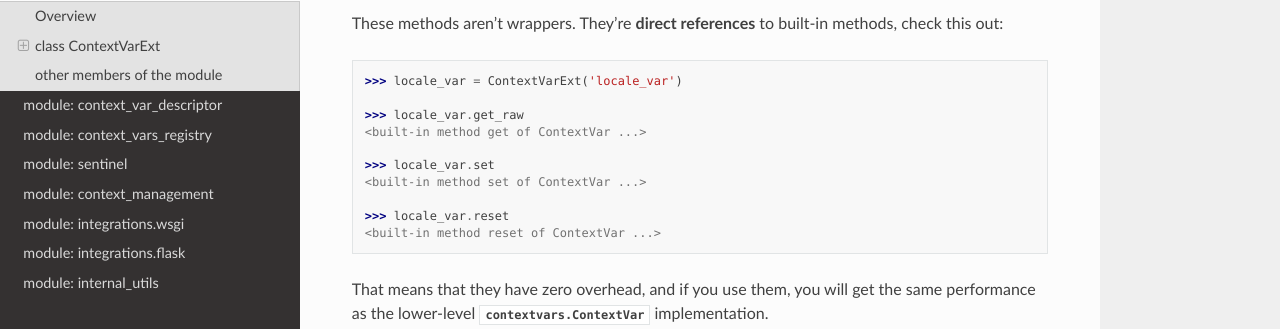
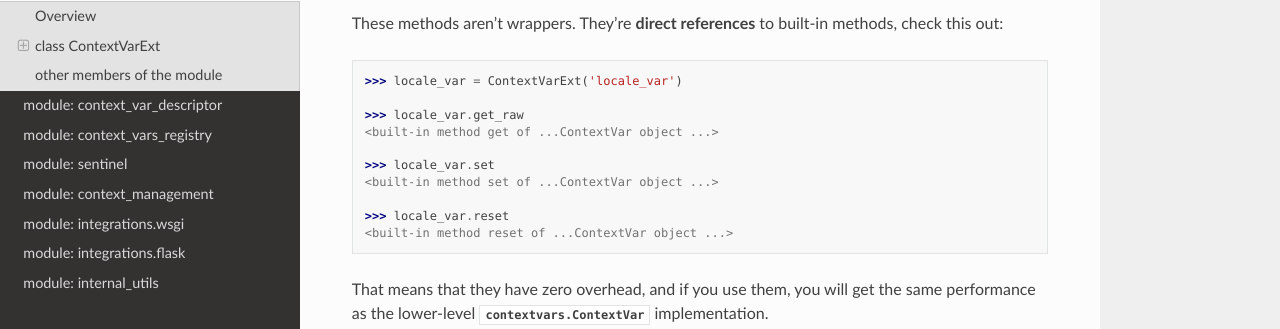
Before and after one commit to vdmit11/contextvars-registry, a Sphinx documentation site: the page built from docs/context_var_ext.rst, in a window 1280 px wide and 900 px high, scrolled down 5494 px. Shown: the part 135-464 px from the top of the window. Built offline with Sphinx 7.4.7 and the Read the Docs theme 2.0.0, drawn with Linux system fonts in a browser that asks for light colours.

```diff
--- a/docs/context_var_ext.rst
+++ b/docs/context_var_ext.rst
@@ -287,13 +287,13 @@ These methods aren't wrappers. They're **direct references** to built-in methods
    >>> locale_var = ContextVarExt('locale_var')
 
    >>> locale_var.get_raw
-   <built-in method get of ContextVar ...>
+   <built-in method get of ...ContextVar object ...>
 
    >>> locale_var.set
-   <built-in method set of ContextVar ...>
+   <built-in method set of ...ContextVar object ...>
 
    >>> locale_var.reset
-   <built-in method reset of ContextVar ...>
+   <built-in method reset of ...ContextVar object ...>
 
 That means that they have zero overhead, and if you use them,
 you will get the same performance as the lower-level :class:`contextvars.ContextVar` implementation.
```
Also changed, not shown: 1 other file.
